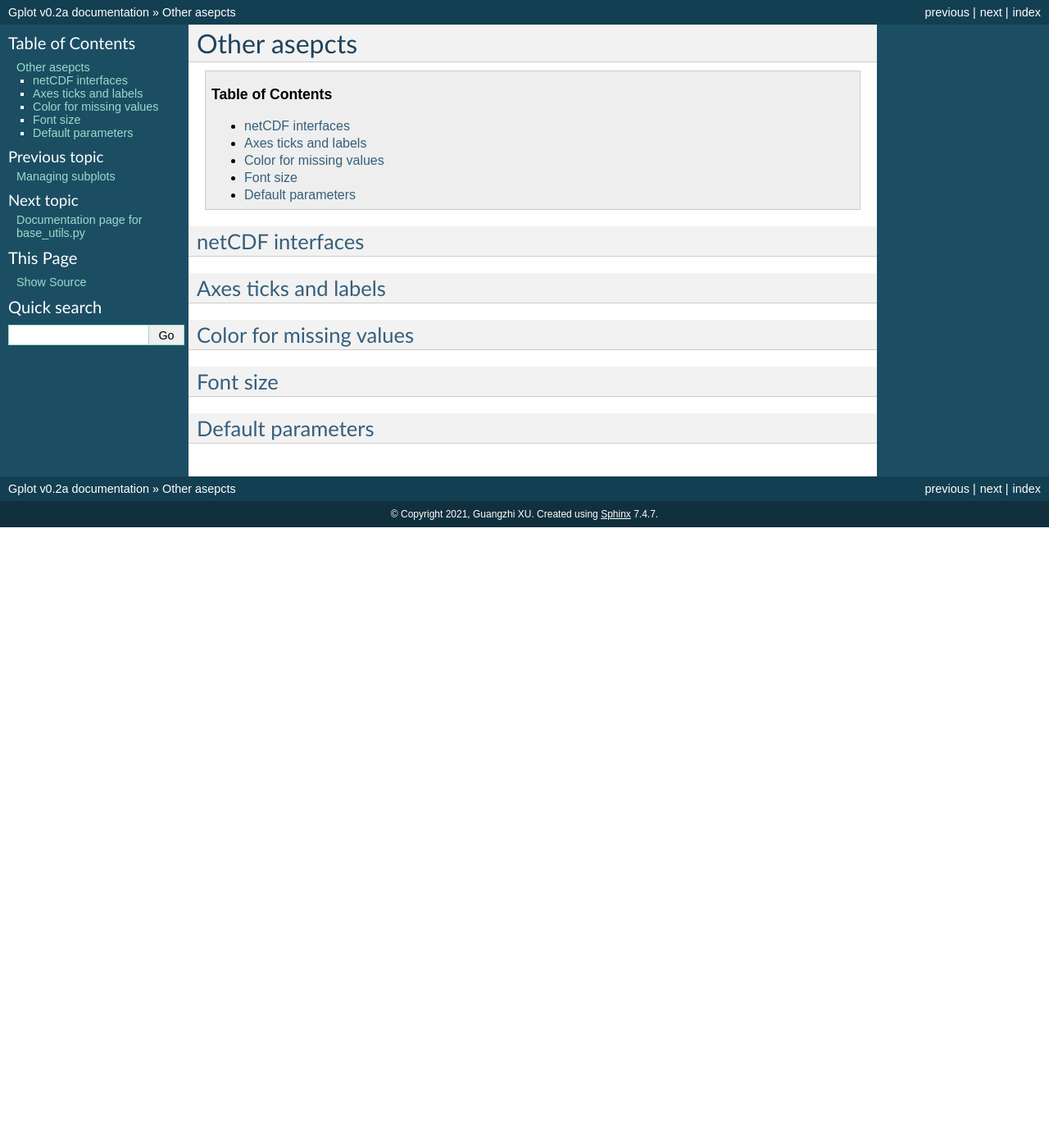
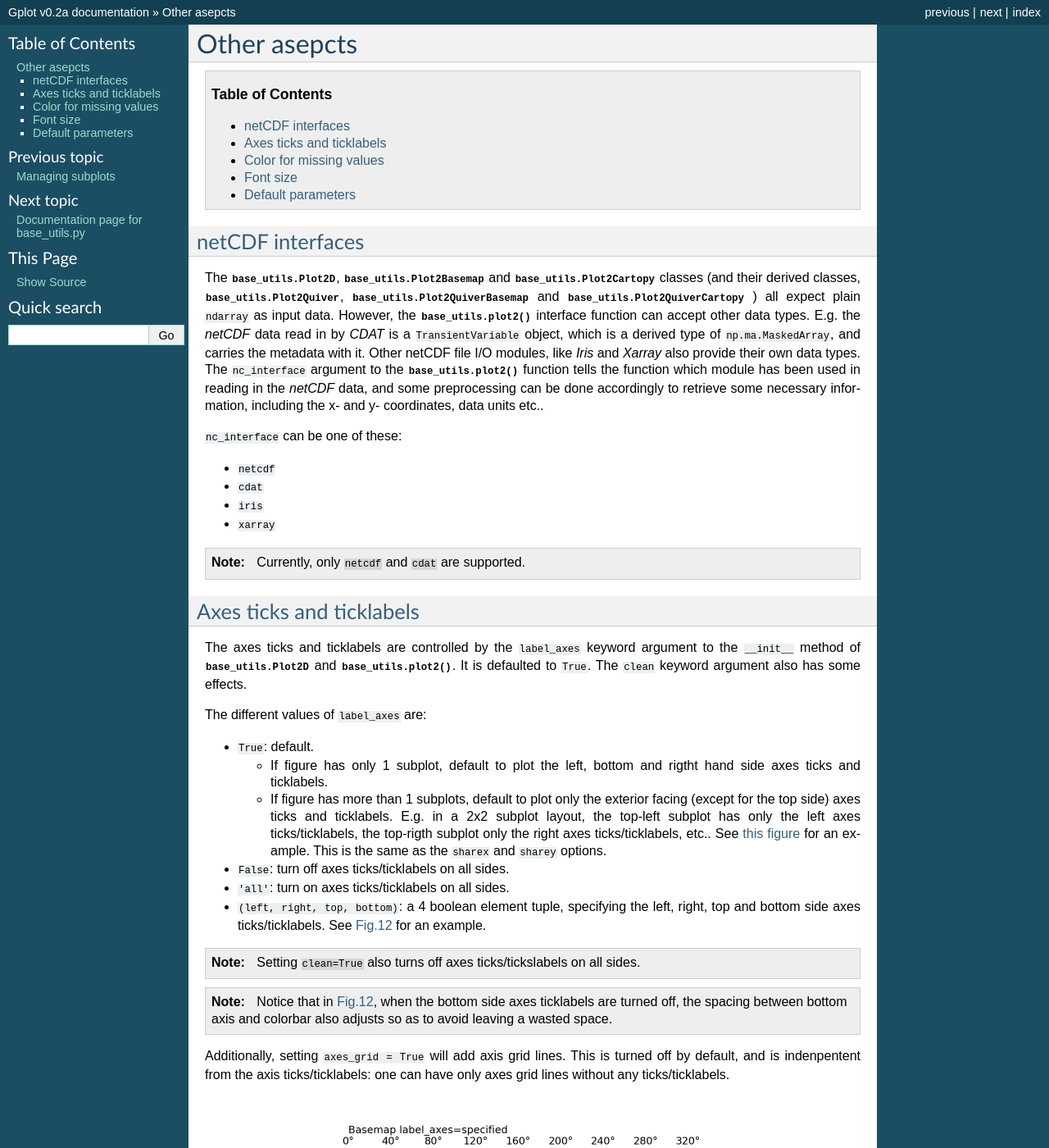
Before and after one commit to Xunius/gplot, a Sphinx documentation site: the page built from docs/others.rst, in a window 1280 px wide and 1400 px high. Shown: the whole window at 82% size. Built offline with Sphinx 7.4.7, drawn with Linux system fonts in a browser that asks for light colours; some of the changed text lies outside the part shown.

Commit message:
more docs on Others page

```diff
--- a/docs/others.rst
+++ b/docs/others.rst
@@ -7,17 +7,183 @@ Other asepcts
 netCDF interfaces
 #######################
 
-Axes ticks and labels
+The
+:py:class:`base_utils.Plot2D`,
+:py:class:`base_utils.Plot2Basemap` and
+:py:class:`base_utils.Plot2Cartopy` classes (and their derived classes,
+:py:class:`base_utils.Plot2Quiver`,
+:py:class:`base_utils.Plot2QuiverBasemap` and
+:py:class:`base_utils.Plot2QuiverCartopy`
+) all
+expect plain ``ndarray`` as input data. However, the
+:py:func:`base_utils.plot2` interface function can accept other data types.
+E.g. the *netCDF* data read in by *CDAT* is a ``TransientVariable``
+object, which is a derived type of ``np.ma.MaskedArray``, and carries the
+metadata with it.  Other netCDF file I/O modules, like *Iris* and *Xarray* also
+provide their own data types. The ``nc_interface`` argument to the
+:py:func:`base_utils.plot2` function tells the function which module has
+been used in reading in the *netCDF* data, and some preprocessing can be done
+accordingly to retrieve some necessary information, including the x- and y-
+coordinates, data units etc..
+
+``nc_interface`` can be one of these:
+
+* ``netcdf``
+* ``cdat``
+* ``iris``
+* ``xarray``
+
+.. note::
+   Currently, only ``netcdf`` and ``cdat`` are supported.
+
+
+Axes ticks and ticklabels
 ##########################
 
+The axes ticks and ticklabels are controlled by the ``label_axes`` keyword
+argument to the ``__init__`` method of :py:class:`base_utils.Plot2D` and
+:py:func:`base_utils.plot2`.  It is defaulted to ``True``. The ``clean``
+keyword argument also has some effects.
+
+The different values of ``label_axes`` are:
+
+* ``True``: default.
+
+  * If figure has only 1 subplot, default to plot the left, bottom and rigtht
+    hand side axes ticks and ticklabels.
+  * If figure has more than 1 subplots, default to plot only the exterior facing
+    (except for the top side)
+    axes ticks and ticklabels. E.g. in a 2x2 subplot layout, the top-left subplot
+    has only the left axes ticks/ticklabels, the top-rigth subplot only the right
+    axes ticks/ticklabels, etc.. See :ref:`this figure <figure2>` for an example.
+    This is the same as the ``sharex`` and ``sharey`` options.
+
+* ``False``: turn off axes ticks/ticklabels on all sides.
+* ``'all'``: turn on axes ticks/ticklabels on all sides.
+* ``(left, right, top, bottom)``: a 4 boolean element tuple, specifying the
+  left, right, top and bottom side axes ticks/ticklabels. See :numref:`Fig.%s <figure12>`
+  for an example.
+
+.. note::
+   Setting ``clean=True`` also turns off axes ticks/tickslabels on all sides.
+
+.. note::
+   Notice that in :numref:`Fig.%s <figure12>`, when the bottom side axes ticklabels
+   are turned off, the spacing between bottom axis and colorbar also adjusts
+   so as to avoid leaving a wasted space.
+
+Additionally, setting ``axes_grid = True`` will add axis grid lines. This is
+turned off by default, and is indenpentent from the axis ticks/ticklabels:
+one can have only axes grid lines without any ticks/ticklabels.
+
+
+.. _figure12:
+
+.. figure:: label_axes_specified.png
+   :width: 600px
+   :align: center
+   :figclass: align-center
+
+   Specify the axis ticks/ticklabels by setting ``label_axes = (0, 1, 1, 0)``.
+   The 4 elements in the tuple correspond to the left, right, top, bottom
+   sides, respectively.
 
 Color for missing values
 ##########################
+
+If not set, ``matplotlib`` sets the default background color to white, which
+also appears in many colormaps (e.g. the ``plt.cm.RdBu_r`` used as default
+colormap of *gplot*). Therefore it is easy to confuse your audience with the
+missing values and valid data values that happen to be represented with white
+color (or something very close to white). See the comparison below:
+
+.. _figure11:
+
+.. figure:: sst_missing.png
+   :width: 600px
+   :align: center
+   :figclass: align-center
+
+   Comparison of the missing values as represented with a white background
+   (top) and grey background (bottom).
+
+
+Therefore, to avoid such ambiguities, the missing values are represented
+by ``fill_color`` in *gplot*, using:
+
+::
+
+        self.ax.patch.set_color(self.fill_color)
+
+where ``fill_color`` is a keyword argument to the ``__init__`` method of
+:py:class:`base_utils.Plot2D` and
+:py:func:`base_utils.plot2`. It is defaulted to a grey color (``0.8``).
 
 
 Font size
 ##################
 
+The font sizes are controlled by the ``fontsize`` keyword
+argument to the ``__init__`` method of :py:class:`base_utils.Plot2D` and
+:py:func:`base_utils.plot2`.  It is defaulted to ``11``, and affects the sizes
+of these texts in a plot:
+
+* title
+* axes ticklabels
+* axes labels
+* colorbar ticklabels and units
+* reference quiver key units
+
+When the figure has more than 1 subplots, the font sizes are adjusted by
+the following emprical formula:
+
+.. math::
+   s_{adj} = \frac{7}{MAX\{n_r, n_c\}} + s_0
+
+where:
+
+* :math:`s_0` is the ``fontsize`` argument (default to 11).
+* :math:`n_r, n_c`: the number of rows, columns in the subplot layout.
+* :math:`s_{adj}`: the adjusted font size for the subplot.
 
 Default parameters
 ####################
+
+*gplot* defines the following dictionary of default parameters:
+
+::
+
+        # Default parameters
+        rcParams = {
+            'legend': 'global',
+            'title': None,
+            'label_axes': True,
+            'axes_grid': False,
+            'fill_color': '0.8',
+            'projection': 'cyl',
+            'legend_ori': 'horizontal',
+            'clean': False,
+            'bmap': None,
+            'isgeomap': True,
+            'fix_aspect': False,
+            'nc_interface': 'cdat',
+            'geo_interface': 'basemap',
+            'fontsize': 11,
+            'verbose': True,
+            'default_cmap': plt.cm.RdBu_r
+        }
+
+The :py:data:`base_utils.rcParams` dict can be altered to make a change
+persistent in a Python session. And the :py:func:`base_utils.restoreParams` can
+be used to restore the original values. E.g.
+
+::
+
+    gplot.rcParams['fontsize'] = 4
+
+    test_basemap_default()
+    test_basemap_isofill_overflow()
+
+    gplot.restoreParams()
+
+    test_basemap_isolines()
```
Also changed, not shown: docs/label_axes_specified.png (added), docs/sst_missing.png (added).
